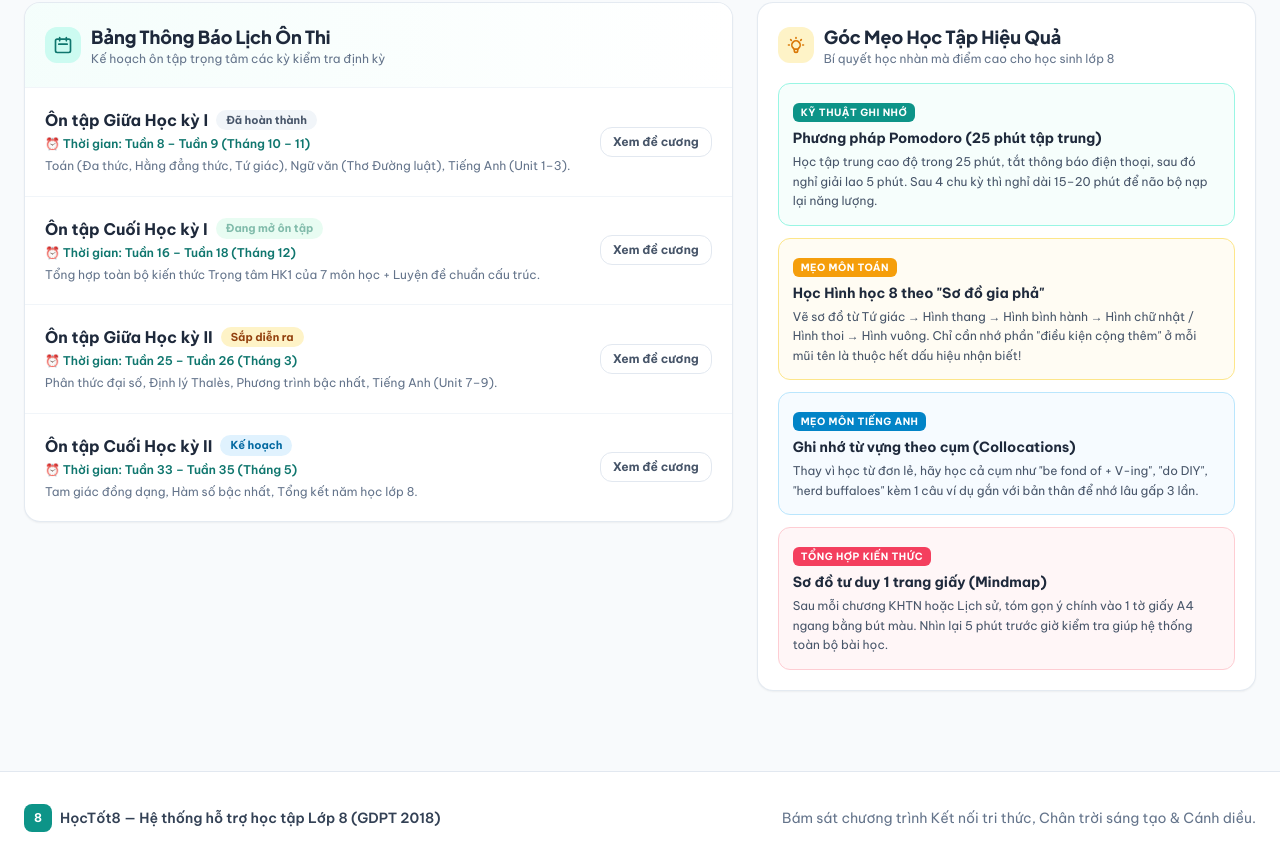
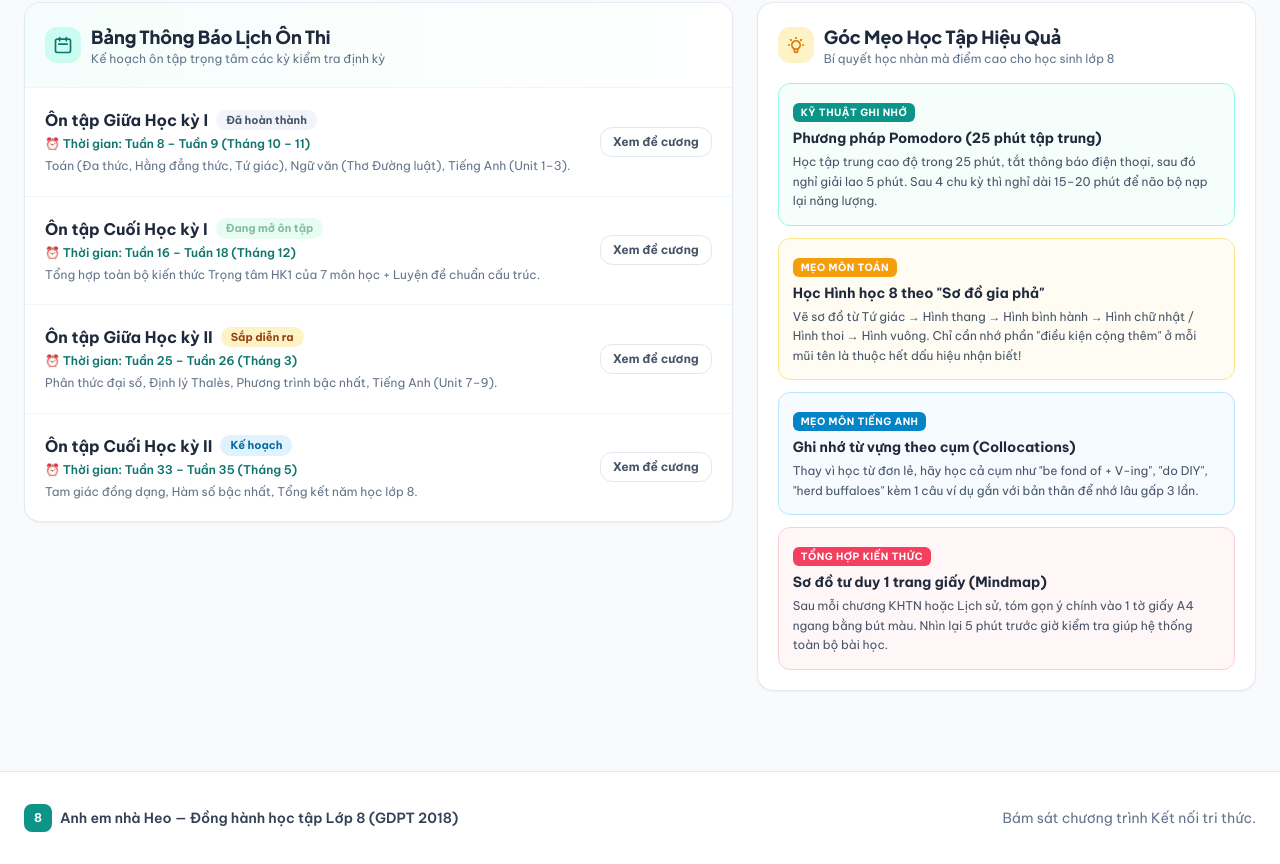
Before and after one commit to anhemnhaheo/hoctap, a plain HTML site: page index.html in a window 1280 px wide. Shown: the part 1063-1927 px from the top of the page. Drawn offline with nearby package versions, Linux system fonts and the light colour scheme.

Commit message:
Update index.html

```diff
--- a/index.html
+++ b/index.html
@@ -382,10 +382,10 @@
         <div class="max-w-7xl mx-auto px-4 sm:px-6 py-8 flex flex-col sm:flex-row items-center justify-between gap-4 text-sm text-slate-500">
             <div class="flex items-center gap-2">
                 <span class="w-7 h-7 rounded-lg bg-teal-600 text-white font-bold flex items-center justify-center text-xs">8</span>
-                <span class="font-semibold text-slate-700">HọcTốt8 — Hệ thống hỗ trợ học tập Lớp 8 (GDPT 2018)</span>
+                <span class="font-semibold text-slate-700">Anh em nhà Heo — Đồng hành học tập Lớp 8 (GDPT 2018)</span>
             </div>
             <p class="text-center sm:text-right text-xs sm:text-sm">
-                Bám sát chương trình Kết nối tri thức, Chân trời sáng tạo &amp; Cánh diều.
+                Bám sát chương trình Kết nối tri thức.
             </p>
         </div>
     </footer>
@@ -2125,7 +2125,7 @@
                                 ✨ Chương trình Giáo dục Phổ thông 2018
                             </span>
                             <h1 class="font-display text-2xl sm:text-4xl font-extrabold leading-tight mb-3">
-                                Chào mừng các bạn học sinh <span class="text-amber-300">Lớp 8</span>!
+                                Chào mừng Anh em nhà Heo <span class="text-amber-300">Lớp 8</span>!
                             </h1>
                             <p class="text-teal-50 text-sm sm:text-base leading-relaxed mb-6 max-w-2xl">
                                 Hệ thống tóm tắt lý thuyết trọng tâm, kho đề cương PDF miễn phí và phòng luyện trắc nghiệm chấm điểm tự động cho đầy đủ 7 môn học lớp 8.
```
